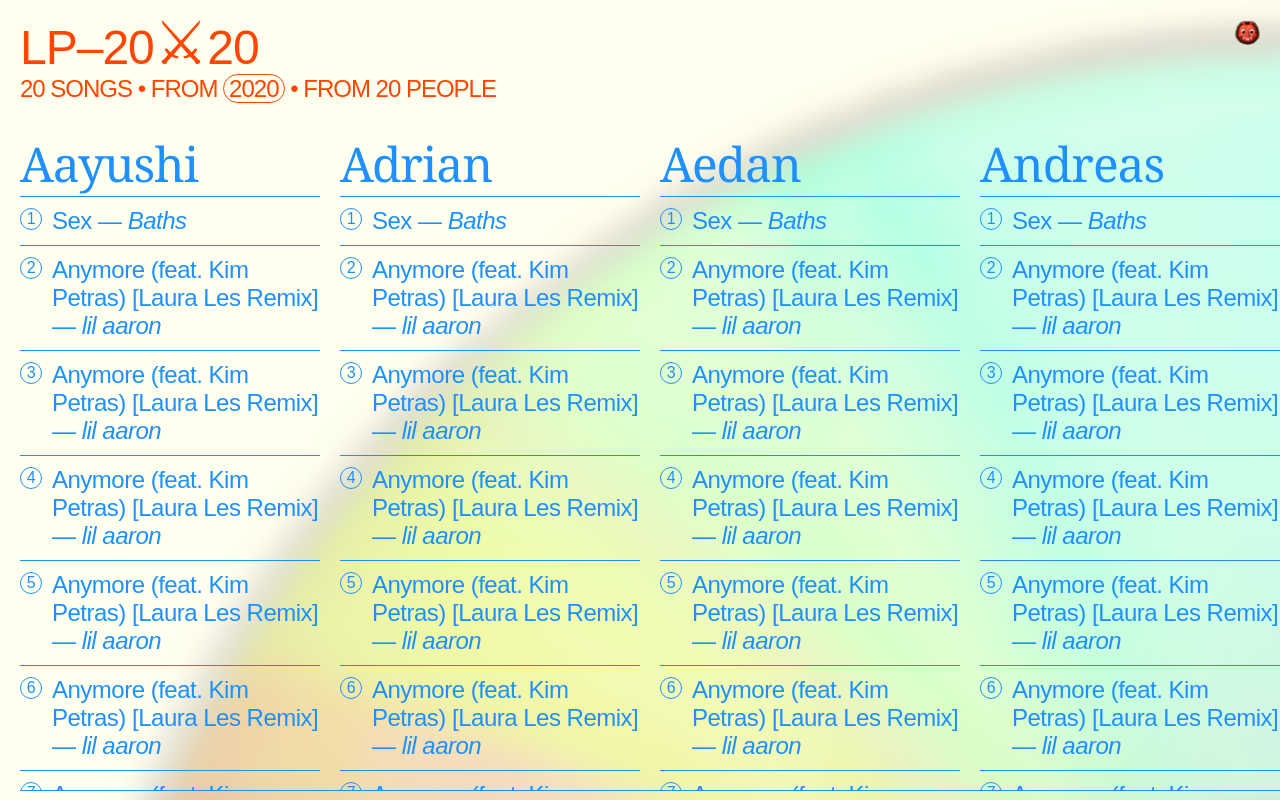
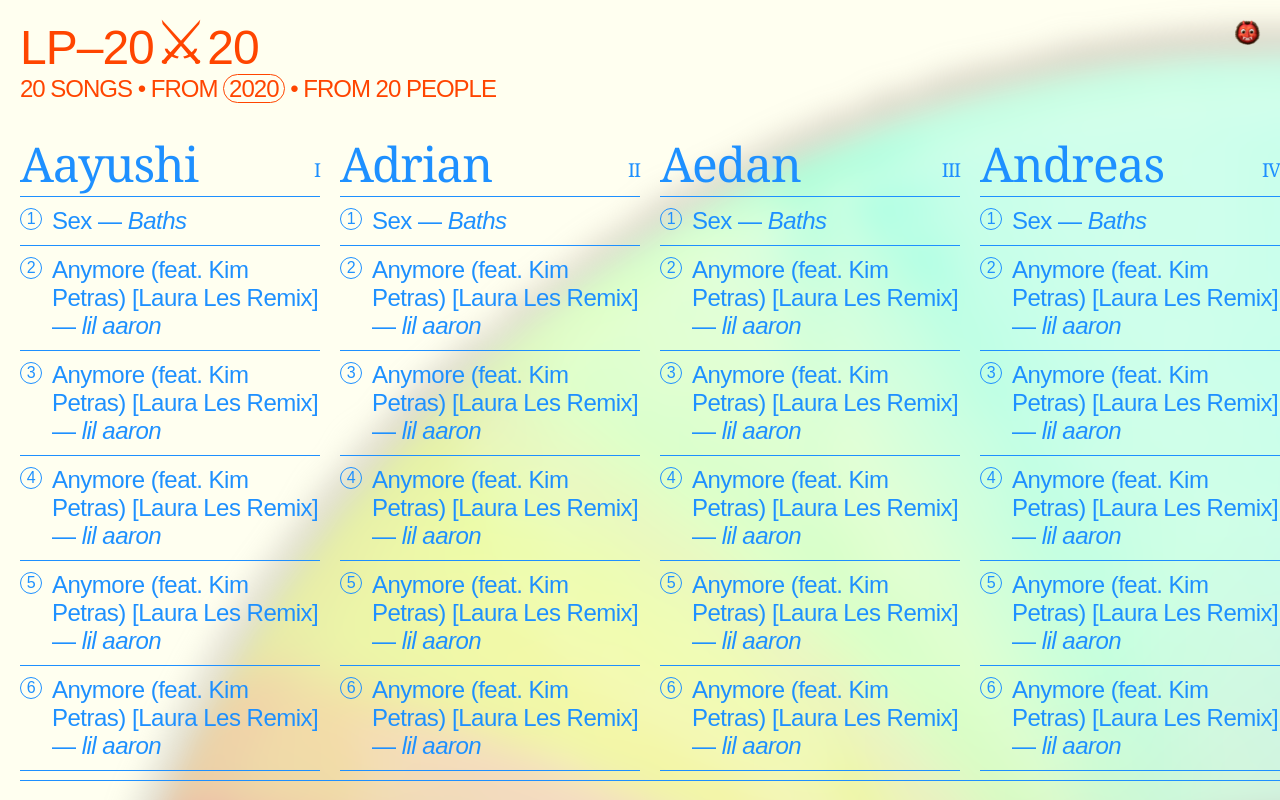
Before and after one commit to tdingsun/lp20x20, an Angular app: page /index in a window 1280 px wide. Built offline with nearby package versions, Linux system fonts and the light colour scheme.

Commit message:
roman numbers....

```diff
--- a/src/app/detailed-list/detailed-list.component.ts
+++ b/src/app/detailed-list/detailed-list.component.ts
@@ -68,4 +68,5 @@
     }
     this.router.navigate([`/${nextName}`]);
   }
+
 }
--- a/src/app/list.ts
+++ b/src/app/list.ts
@@ -1,5 +1,6 @@
 export interface List {
     name: string;
+    roman: string;
     list: Song[];
 }
 
--- a/src/app/list/list.component.css
+++ b/src/app/list/list.component.css
@@ -27,19 +27,29 @@
     border-bottom: 1.5px solid;
     border-color: inherit;
     padding-right: 20px;
+    margin-bottom: 10px;
+
 
 }
 
 .name {
-    width: calc(100% - 30px);
+    width: calc(100% - 20px);
     font-size: 3rem;
     border-bottom: 1.5px solid;
     border-color: inherit;
-    padding: 10px 10px 0px 0px;
+    padding: 10px 0px 0px 0px;
     letter-spacing: -1px;
     font-family: Georgia, 'Times New Roman', Times, serif;
 }
 
+.roman {
+   float: right;
+   font-size: 1.2rem;
+   margin-left: -10px;
+   margin-top: 25px;
+}
+
+
 app-song {
     border-color: inherit;
 }
--- a/src/app/list/list.component.html
+++ b/src/app/list/list.component.html
@@ -1,5 +1,7 @@
 <div class="list-container" (click)="onClick(list.name)">
-    <div class=name *ngIf="list.name">{{list.name}}</div>
+    <div class=name *ngIf="list.name">
+        {{list.name}}<span class=roman>{{list.roman}}</span>
+    </div>
 
     <div class=list *ngIf="list">
         <app-song [song]=song [index]=i *ngFor="let song of list.list; index as i"></app-song>
```
Also changed, not shown: src/assets/lists.json.
